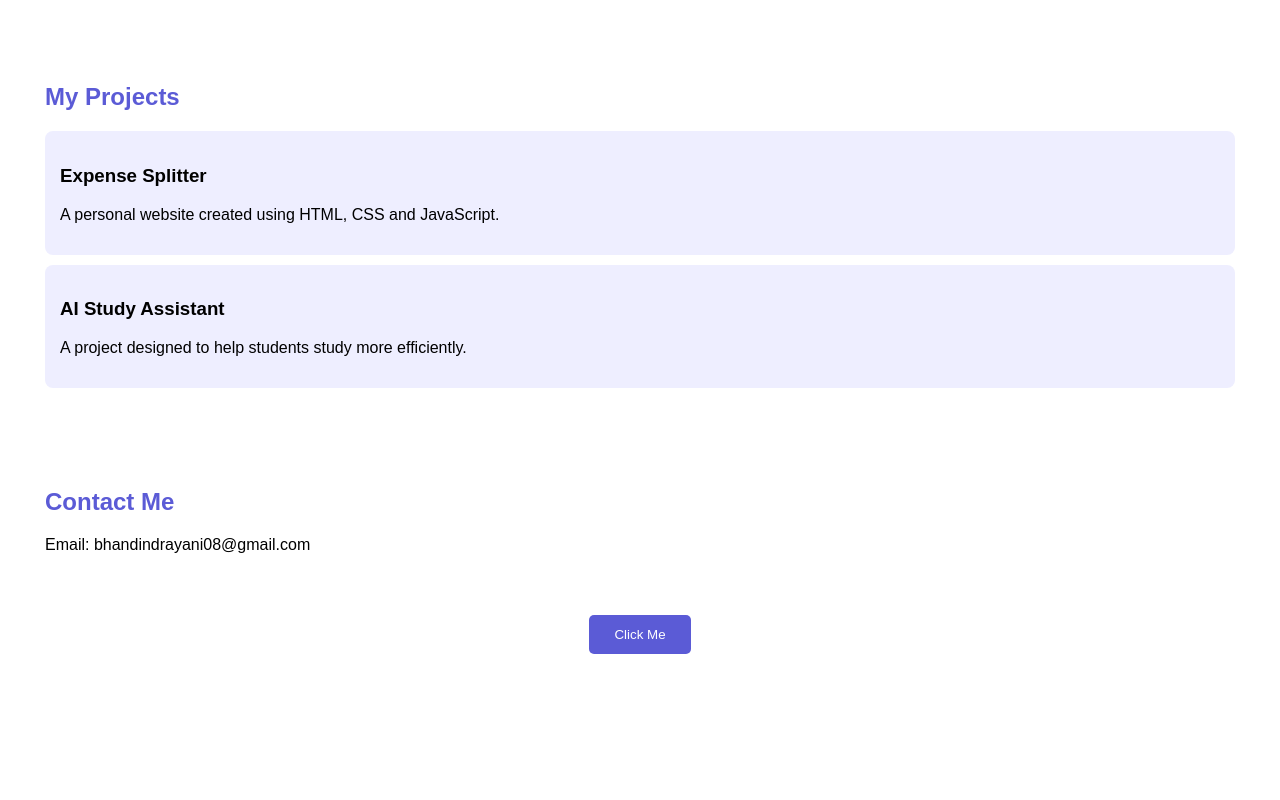
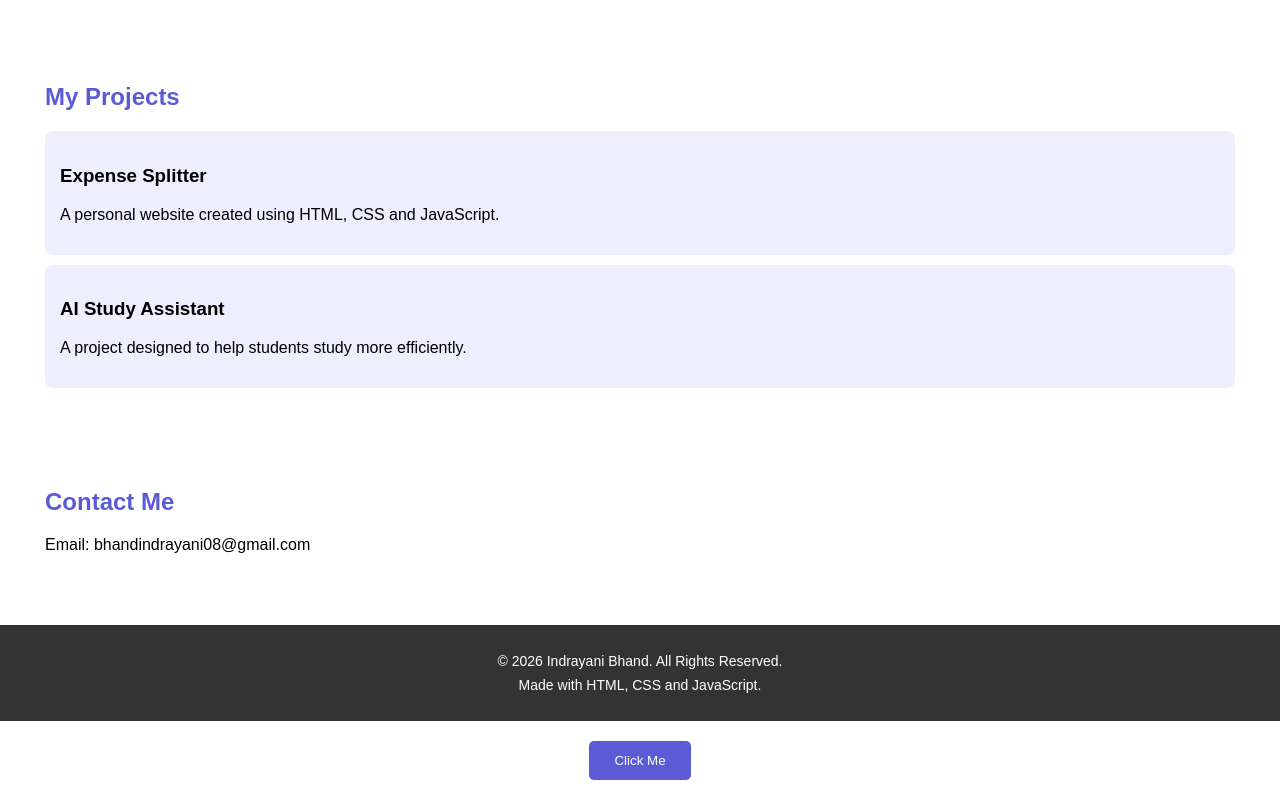
Before and after one commit to bhandindrayani07/GitHub-practical-test, a plain HTML site: page index.html in a window 1280 px wide. Shown: the part 629-1429 px from the top of the page. Before the commit the page ends 1303 px from the top, so only its background shows below. Drawn offline with Linux system fonts and the light colour scheme.

Commit message:
Add portfolio footer

```diff
--- a/index.html
+++ b/index.html
@@ -51,6 +51,11 @@
         <h2>Contact Me</h2>
         <p>Email: bhandindrayani08@gmail.com</p>
     </section>
+    <!-- Footer -->
+<footer>
+    <p>&copy; 2026 Indrayani Bhand. All Rights Reserved.</p>
+    <p>Made with HTML, CSS and JavaScript.</p>
+</footer>
 
     <button id="helloButton">Click Me</button>
 
--- a/style.css
+++ b/style.css
@@ -49,3 +49,16 @@ button {
 button:hover {
     background-color: #4444aa;
 }
+/* Footer */
+footer {
+    background-color: #333;
+    color: white;
+    text-align: center;
+    padding: 20px;
+    margin-top: 30px;
+}
+
+footer p {
+    margin: 8px;
+    font-size: 14px;
+}
```
